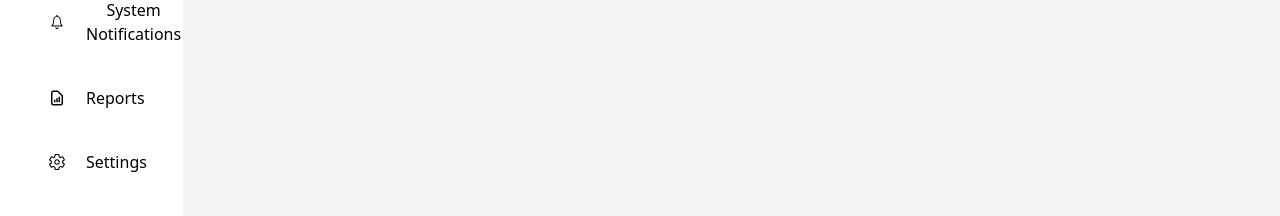
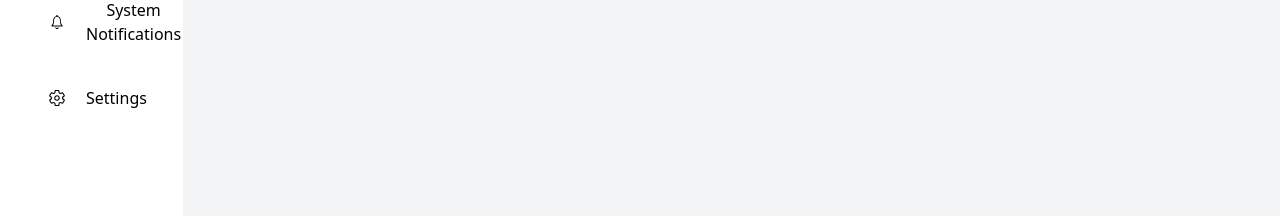
Before and after one commit to Fab0705/ManagementInventorySystemV1, a React (Vite) app: page /home in a window 1280 px wide. Shown: the part 330-546 px from the top of the page. Built offline with nearby package versions, Linux system fonts and the light colour scheme; sample sign-in values are in the browser's storage.

Commit message:
Final_Commit

```diff
--- a/src/components/AsideBar/AsideBar.jsx
+++ b/src/components/AsideBar/AsideBar.jsx
@@ -12,10 +12,10 @@ import { IoIosNotificationsOutline, IoMdNotifications } from "react-icons/io";
 import { useAuth } from '../../context/AuthContext';
 import { FiLogOut } from "react-icons/fi";
 
-const itemsDesc = ['Home', 'Inventory', 'Orders', 'Transfers', 'System Notifications', 'Reports', 'Settings'];
-const routes = ['/', '/inventory', '/orders', '/transfers', '/notifications', '/reports', '/settings'];
-const itemsIcoLight = [TbDashboard, MdOutlineInventory2, HiOutlineTruck, BiTransferAlt, IoIosNotificationsOutline, HiOutlineDocumentReport, IoSettingsOutline];
-const itemsIcoFilled = [TbDashboardFilled, MdInventory2, HiTruck, BiTransferAlt, IoMdNotifications, HiDocumentReport, IoSettingsSharp];
+const itemsDesc = ['Home', 'Inventory', 'Orders', 'Transfers', 'System Notifications', 'Settings'];
+const routes = ['/', '/inventory', '/orders', '/transfers', '/notifications', '/settings'];
+const itemsIcoLight = [TbDashboard, MdOutlineInventory2, HiOutlineTruck, BiTransferAlt, IoIosNotificationsOutline, IoSettingsOutline];
+const itemsIcoFilled = [TbDashboardFilled, MdInventory2, HiTruck, BiTransferAlt, IoMdNotifications, IoSettingsSharp];
 
 export default function AsideBar() {
   const navigate = useNavigate();
--- /dev/null
+++ b/src/components/Cards/CardInfo.jsx
@@ -0,0 +1,9 @@
+import React from 'react'
+
+export default function CardInfo({ children }) {
+  return (
+    <div className="bg-white rounded-md p-4 shadow w-full h-full dark:bg-cardBg-darkmode">
+        {children}
+    </div>
+  )
+}
```
